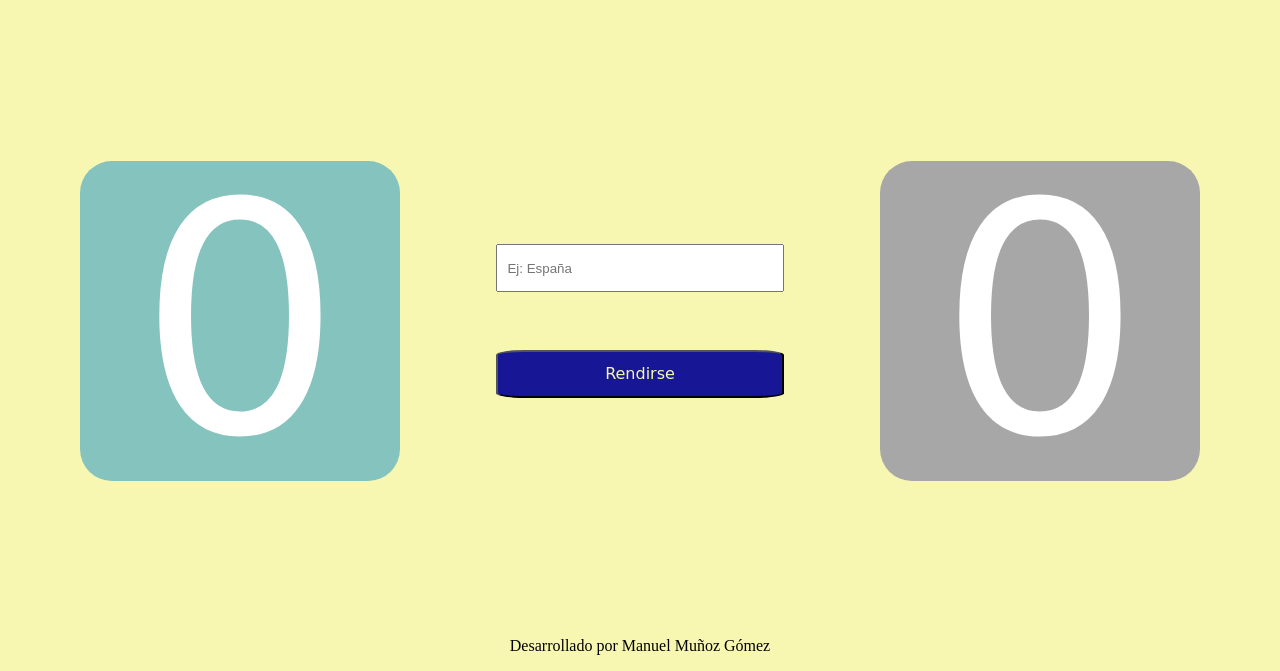
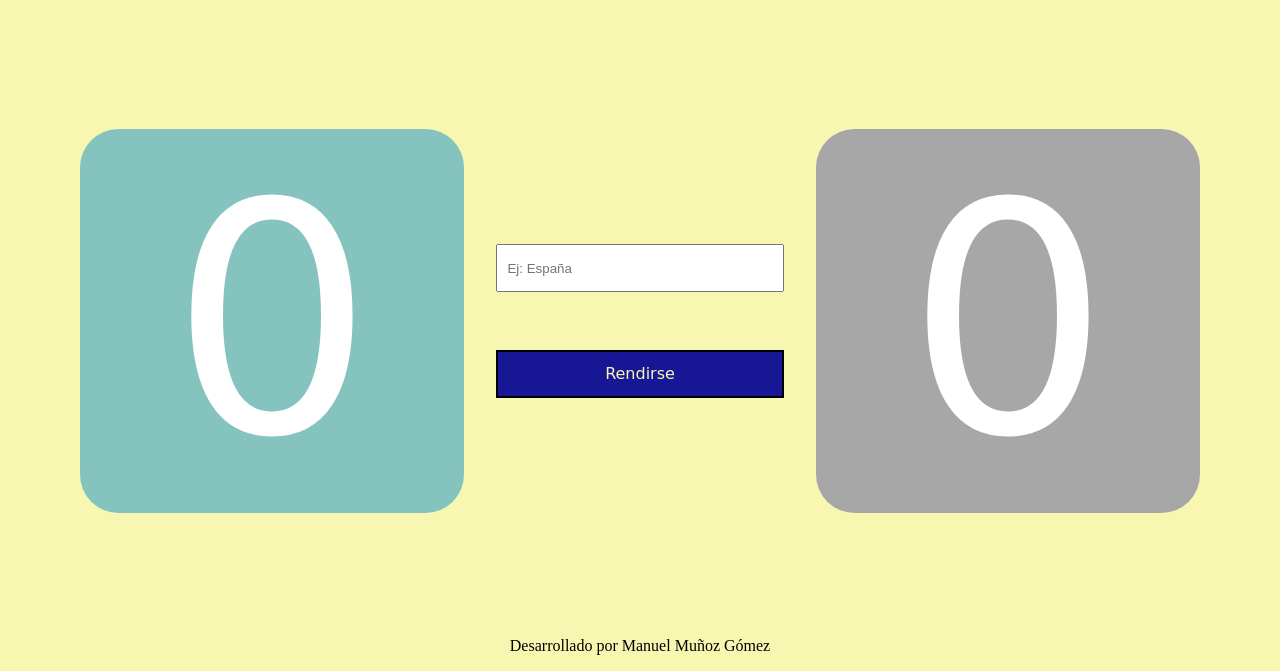
Before and after one commit to mamugo1432/EuCountryChamp, a plain HTML site: page index.html in a window 1280 px wide. Shown: the part 129-800 px from the top of the page. Drawn offline with Linux system fonts and the light colour scheme.

Commit message:
Añadiendo un borde al botón

```diff
--- a/style.css
+++ b/style.css
@@ -41,8 +41,8 @@ input{
 }
 
 .divContador{
-    height: 20rem;
-    width: 20rem;
+    height: 24rem;
+    width: 24rem;
     background-color: rgb(167, 167, 167);
     display: flex;
     align-items: center;
@@ -70,7 +70,7 @@ footer{
 
 #boton{
     margin-top: 20%;
-    border-radius: 10%;
+    border: 2px solid black;
     color: #F7F7B2;
     background-color:#171796 ;
     font-size:medium ;
```
